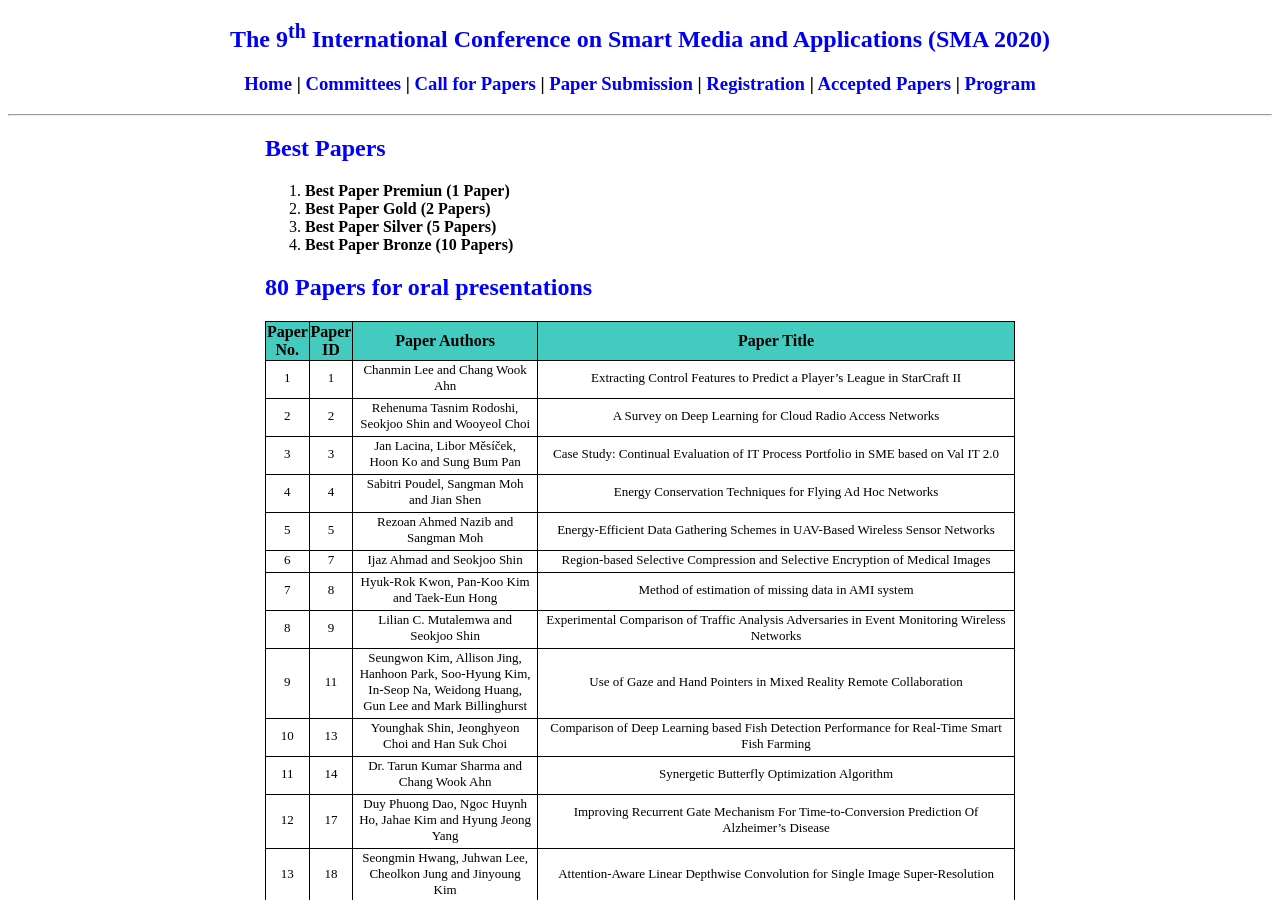
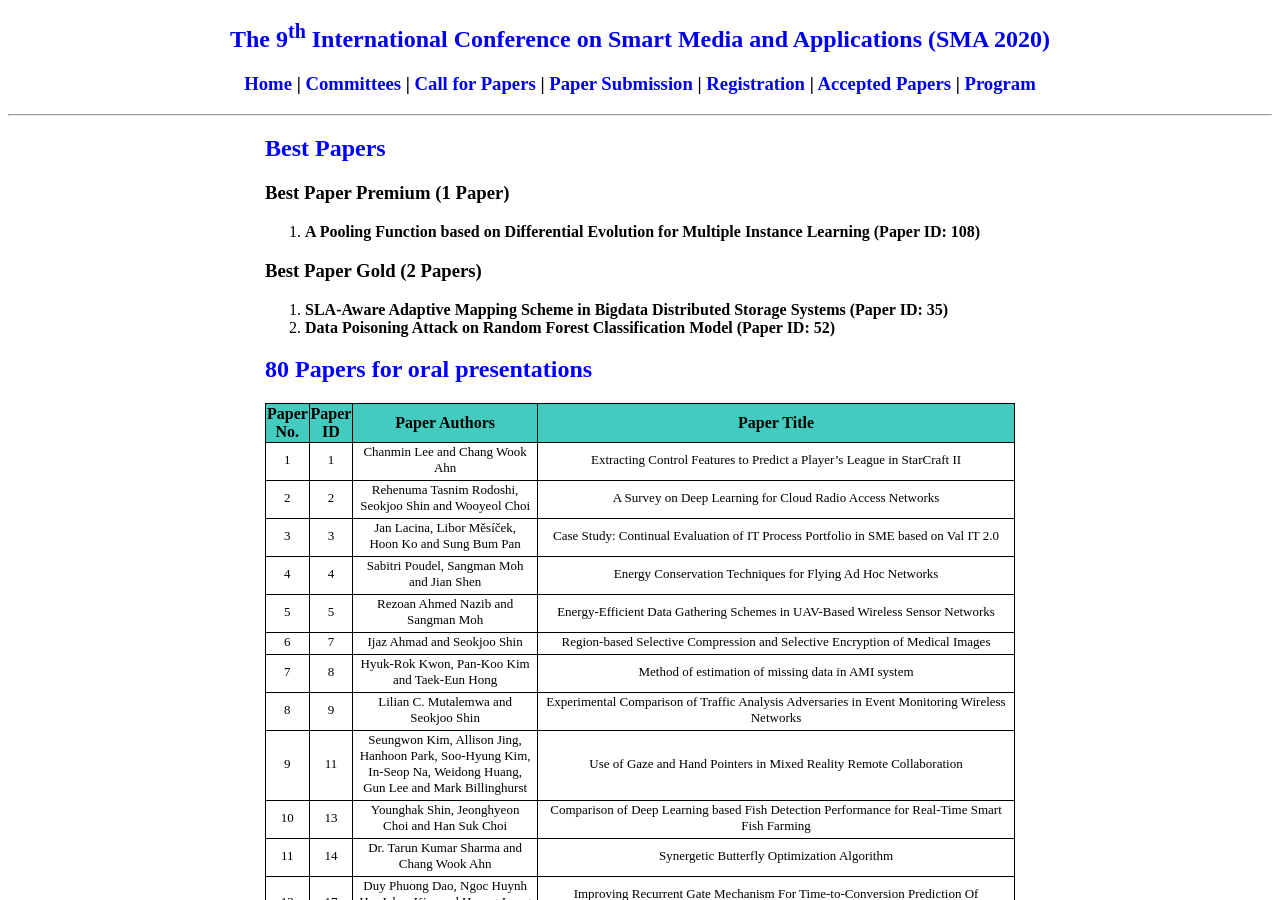
Before and after one commit to icea-conf/sma-2020.github.io, a Jekyll site: the page built from accepted_papers/index.html, in a window 1280 px wide and 900 px high. Built offline with Jekyll 4.4.1, drawn with Linux system fonts in a browser that asks for light colours.

Commit message:
Update index.html

```diff
--- a/accepted_papers/index.html
+++ b/accepted_papers/index.html
@@ -6,11 +6,15 @@ title: SMA 2020
      <div class="content">
           <div>
                <h2 style="color:#0000FF">Best Papers</h2>
+               <h3>Best Paper Premium (1 Paper)</h3>
                <ol>
-                    <li><b>Best Paper Premiun (1 Paper)</b></li>
-                    <li><b>Best Paper Gold (2 Papers)</b></li>
-                    <li><b>Best Paper Silver (5 Papers)</b></li>
-                    <li><b>Best Paper Bronze (10 Papers)</b></li>
+                    <li><b>A Pooling Function based on Differential Evolution for Multiple Instance Learning (Paper ID: 108)</b></li>
+               </ol>
+
+               <h3>Best Paper Gold (2 Papers)</h3>
+               <ol>
+                    <li><b>SLA-Aware Adaptive Mapping Scheme in Bigdata Distributed Storage Systems (Paper ID: 35)</b></li>
+                    <li><b>Data Poisoning Attack on Random Forest Classification Model (Paper ID: 52)</b></li>
                </ol>
           </div>
 
```
